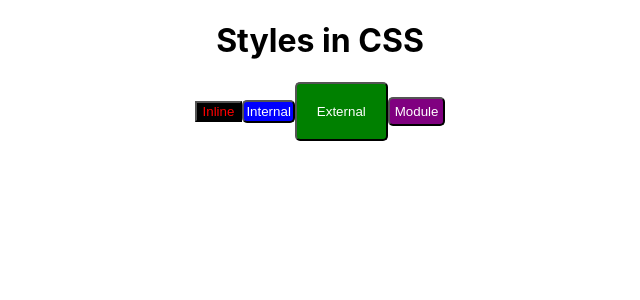
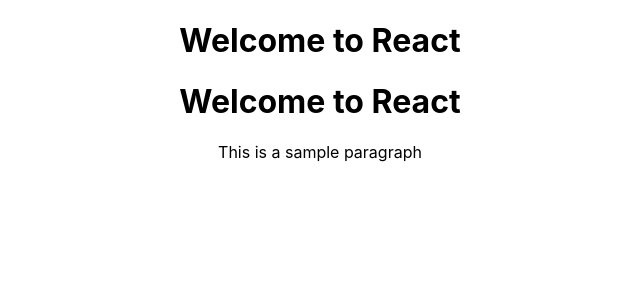
Before and after one commit to madinedihareesh/npx, a React (Create React App) app: page / in a window 1280 px wide. Shown: the top 300 px of the page, without its empty margins (320-960 px from the left). Built offline with nearby package versions, Linux system fonts and the light colour scheme.

Commit message:
JSX_withoutJSX_ReactFragments

```diff
--- a/src/App.js
+++ b/src/App.js
@@ -1,38 +1,21 @@
 
 import './App.css';
 // import Apple from './Apple';
-import Css from './Css';
+// import Css from './Css';
+import With from './With';
+import WithOut from './WithOut';
 
 
 
 
 
 function App() {
-  // const Products=[
-  //   {
-  //     title:"product1",
-  //     discription:"hello",
 
-  //   },
-  //   {
-  //     title:"product1",
-  //     discription:"hello",
-  //   },
-  //   {title:"product1",
-  //     discription:"hello",
-  //   }
-  // ]
 
   return (
     <div className="App">
-      <h1>Styles in CSS</h1>
-
-{/* {
-  Products.map((item)=>{
-   return <Apple title={item.title} dec= {item.discription} />
-})
-} */}
-    <Css/>
+      <With/>
+      <WithOut/>
     </div>
 
 
--- /dev/null
+++ b/src/With.jsx
@@ -0,0 +1,11 @@
+import React from 'react'
+
+const With = () => {
+  return (
+    <React.Fragment>
+        <h1>Welcome to React</h1>
+    </React.Fragment>
+  )
+}
+
+export default With
--- /dev/null
+++ b/src/WithOut.jsx
@@ -0,0 +1,12 @@
+import React from 'react'
+
+const WithOut = () => {
+  return React.createElement("div",
+    null,
+    React.createElement("h1",null,"Welcome to React"),
+    React.createElement("p",null,"This is a sample paragraph")
+
+  )
+}
+
+export default WithOut
```
